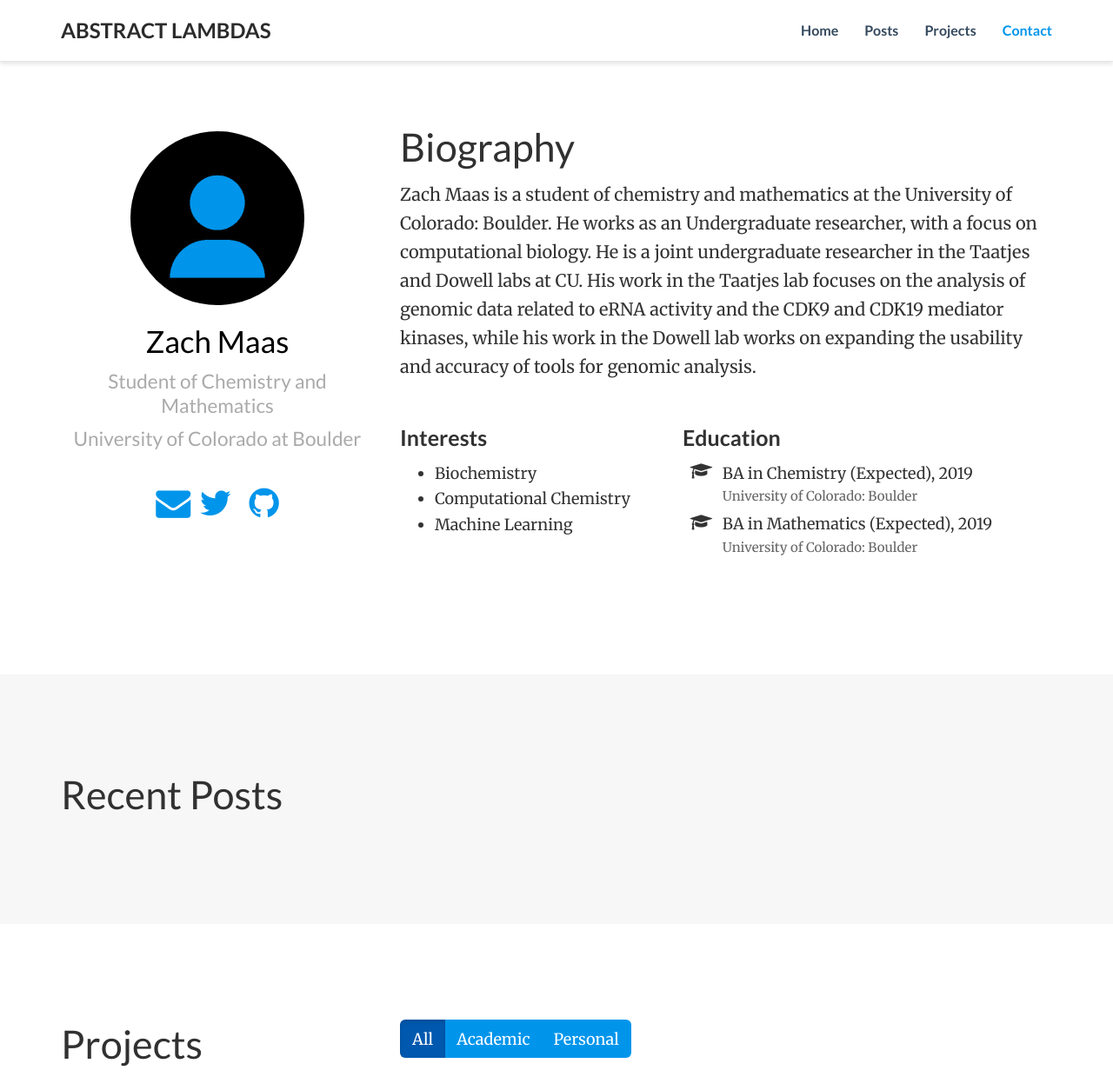
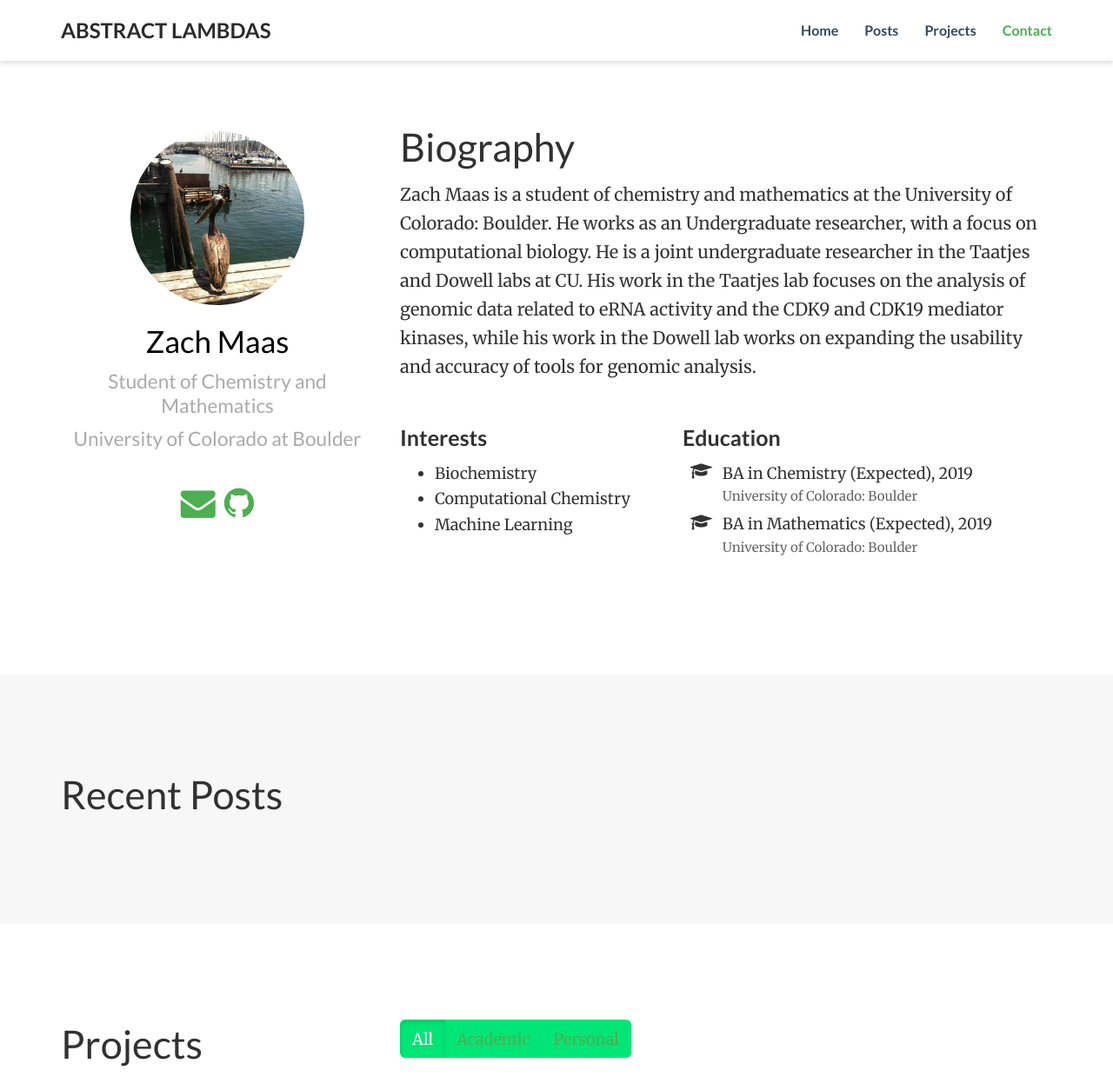
Before and after one commit to zmaas/zmaas.github.io, a plain HTML site: page index.html in a window 1280 px wide. Shown: the top 1254 px of the page at 87% size. Drawn offline with nearby package versions, Linux system fonts and the light colour scheme; some packages are replaced by stand-ins of ours; some icons are missing.

Commit message:
Rebuild site for new changes.

```diff
--- /dev/null
+++ b/css/green.css
@@ -0,0 +1,84 @@
+/*************************************************
+ *  An Example Green Theme for Hugo Academic
+ *  Set `custom_css = ["green.css"] in `config.toml`.
+ *  Then save this file as `/static/css/green.css` relative to your website root (i.e. not in `themes/academic` directory).
+ *  https://github.com/gcushen/hugo-academic
+ **************************************************/
+
+a,
+a:visited,
+h3.article-title a:hover {
+    color: rgb(76,175,80);
+}
+
+a:hover {
+    color: rgb(0,230,118);
+}
+
+.navbar-default .navbar-nav li a:hover,
+.btn-primary,
+.btn-primary.btn-outline {
+    color: rgb(76,175,80);
+}
+
+/* Articles */
+
+.article-title a {
+    color: #151515;
+}
+
+.article-metadata a {
+    color: #888;
+}
+
+.article-metadata a:hover {
+    color: rgb(76,175,80);
+}
+
+/* Standard buttons */
+
+.btn-primary,
+.btn-primary.btn-outline {
+    border-color: rgb(76,175,80);
+}
+
+/* Hover buttons */
+
+.btn-primary.btn-outline:hover {
+    border-color: rgb(76,175,80);
+}
+
+.btn-primary:hover,
+.btn-primary:focus,
+.btn-primary:active,
+.btn-primary.active,
+.btn-primary:visited,
+.btn-primary.btn-outline:active {
+    background-color: rgb(76,175,80);
+}
+
+/* Navbar buttons */
+
+.navbar-default .navbar-nav>.active>a,
+.navbar-default .navbar-nav>.active>a:focus,
+.navbar-default .navbar-nav>.active>a:hover {
+		color: rgb(76,175,80);
+		font-weight: 700;
+		background-color: transparent !important; /* Override Bootstrap. */
+}
+
+/* Toolbar buttons */
+
+.btn-toolbar .btn.btn-primary {
+		background: rgb(0,230,118);
+}
+
+.btn-toolbar .btn.btn-primary:hover,
+.btn-toolbar .btn.btn-primary:focus {
+		background-color: rgba(0,230,118,0.6);
+}
+
+.btn-toolbar .btn.btn-primary:active,
+.btn-toolbar .btn.btn-primary.active {
+		background-color: rgba(0,230,118,1);
+}
--- a/index.html
+++ b/index.html
@@ -18,7 +18,7 @@
 
 
 
-    <link rel="stylesheet" href="/css/highlight.min.css">
+    <link rel="stylesheet" href="//cdnjs.cloudflare.com/ajax/libs/highlight.js/9.9.0/styles/github.min.css">
 
 
 
@@ -29,6 +29,8 @@
 
   <link rel="stylesheet" href="//fonts.googleapis.com/css?family=Lato:400,700%7CMerriweather%7CRoboto+Mono">
   <link rel="stylesheet" href="/css/hugo-academic.css">
+
+  <link rel="stylesheet" href="/css/green.css">
 
 
 
@@ -144,8 +146,8 @@
     <div id="profile">
 
 
-      <div class="portrait" style="background-image: url('https://zmaas.github.io/img/portrait.jpg');"></div>
-      <meta itemprop="image" content="https://zmaas.github.io/img/portrait.jpg">
+      <div class="portrait" style="background-image: url('https://zmaas.github.io/img/seagull.jpeg');"></div>
+      <meta itemprop="image" content="https://zmaas.github.io/img/seagull.jpeg">
 
 
       <div class="portrait-title">
@@ -168,20 +170,6 @@
         <li>
           <a itemprop="sameAs" href="mailto:zach.maas@gmail.com" target="_blank">
             <i class="fa fa-envelope big-icon"></i>
-          </a>
-        </li>
-
-
-        <li>
-          <a itemprop="sameAs" href="//twitter.com/GeorgeCushen" target="_blank">
-            <i class="fa fa-twitter big-icon"></i>
-          </a>
-        </li>
-
-
-        <li>
-          <a itemprop="sameAs" href="https://scholar.google.co.uk/citations?user=sIwtMXoAAAAJ" target="_blank">
-            <i class="ai ai-google-scholar big-icon"></i>
           </a>
         </li>
 
```
Also changed, not shown: 404.html (+3 -1 lines), post/index.html (+2 -0 lines), project/fstitch/index.html (+3 -1 lines), project/ono-emacs/index.html (+3 -1 lines), tags/academic/index.html (+2 -0 lines), tags/personal/index.html (+3 -1 lines), img/apple-touch-icon.png, img/icon.png, img/seagull.jpeg (added).
